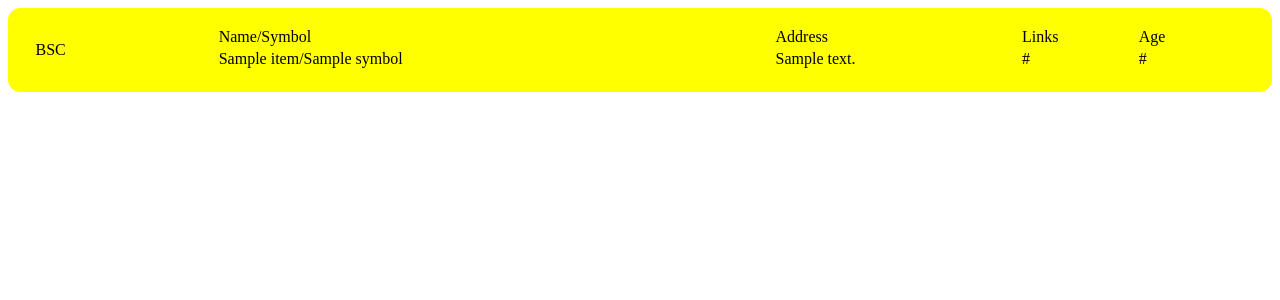
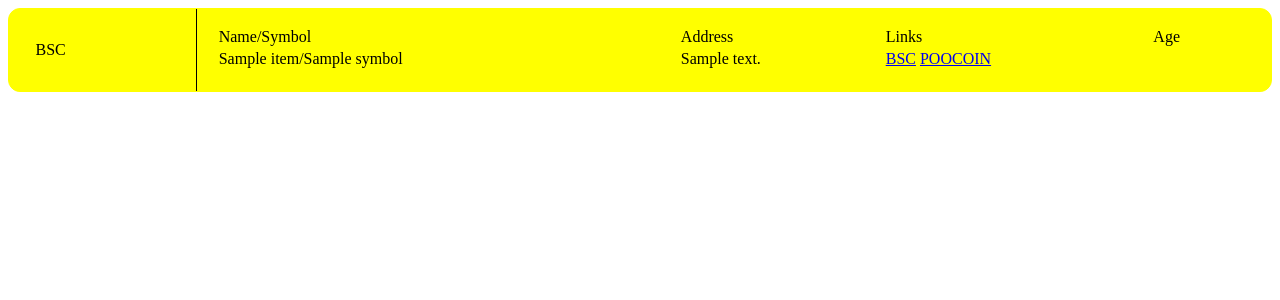
Before and after one commit to picamica/list_of_smart_tokens, a Django app: template templates/index.html in a window 1280 px wide. Shown: the top 300 px of the page. Run offline with Django 4.2, Linux system fonts and the light colour scheme; the template is opened without the code that fills it: most values are stand-ins (such as "Sample title", 1, 10 or a date in 2020).

Commit message:
updated css

```diff
--- a/static/css/styles.css
+++ b/static/css/styles.css
@@ -9,7 +9,7 @@
 .sidebar {
   min-width: 10em;
   padding: 1em 0;
-  border-right: 1px solid yellow;
+  border-right: 1px solid black;
 }
 
 .content {
--- a/templates/index.html
+++ b/templates/index.html
@@ -32,8 +32,10 @@
                 <tr>
                   <td>{{item.name}}/{{item.symbol}}</td>
                   <td>{{item.address}}</td>
-                  <td>{{item.scannerLink}}</td>
-                  <td>{{item.exchangerLink}}</td>
+                  <td>
+                    <a href="{{item.scannerLink}}">BSC</a>
+                    <a href="{{item.exchangerLink}}">POOCOIN</a>
+                  </td>
                 </tr>
               {% endfor %}
             </tbody>
```
